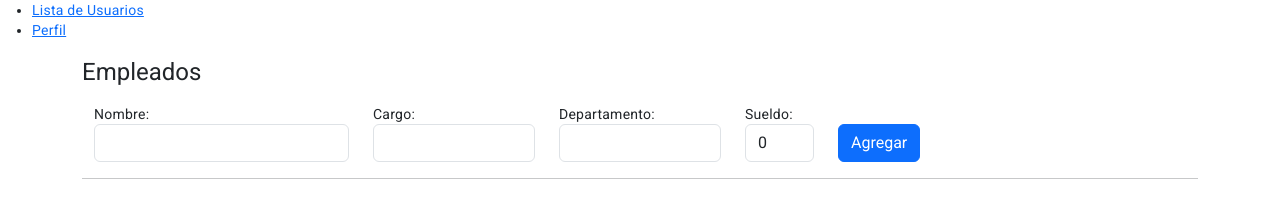
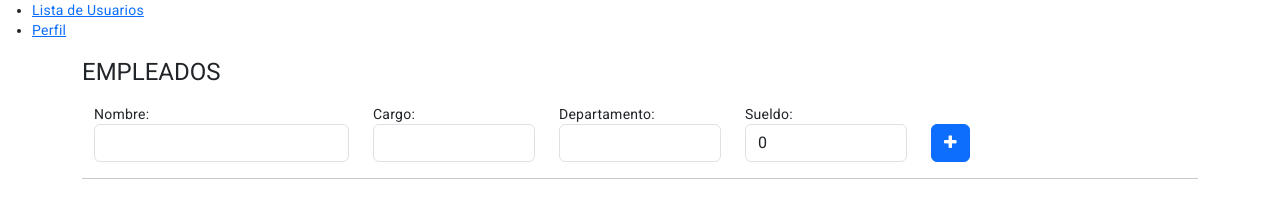
Before and after one commit to Raquel0701/frontend, an Angular app: page /empleado in a window 1280 px wide. Shown: the top 204 px of the page. Built offline with nearby package versions, Linux system fonts and the light colour scheme; no server answers.

Commit message:
update ViewTable

```diff
--- a/angular.json
+++ b/angular.json
@@ -22,7 +22,8 @@
             "styles": [
               "@angular/material/prebuilt-themes/indigo-pink.css",
               "src/styles.css",
-              "node_modules/bootstrap/dist/css/bootstrap.min.css"
+              "node_modules/bootstrap/dist/css/bootstrap.min.css",
+              "node_modules/font-awesome/css/font-awesome.css"
             ],
             "scripts": [
               "node_modules/jquery/dist/jquery.min.js",
--- a/package.json
+++ b/package.json
@@ -22,6 +22,7 @@
     "@angular/router": "^16.2.0",
     "bootstrap": "^5.3.2",
     "bootstrap-icons": "^1.11.1",
+    "font-awesome": "^4.7.0",
     "jquery": "^3.7.1",
     "popper.js": "^1.16.1",
     "rxjs": "~7.8.0",
--- a/src/app/components/agregar-empleado/agregar-empleado.component.html
+++ b/src/app/components/agregar-empleado/agregar-empleado.component.html
@@ -1,5 +1,4 @@
 <div class="container">
-  <!-- <h2>Agregar Nuevo Empleado</h2> -->
   <form (submit)="agregarEmpleado()">
     <div class="row">
       <div class="col-md-3">
@@ -42,7 +41,7 @@
           />
         </div>
       </div>
-      <div class="col-md-1">
+      <div class="col-md-2">
         <div class="form-group">
           <label for="sueldo">Sueldo:</label>
           <input
@@ -56,8 +55,10 @@
         </div>
       </div>
       <div class="col-md-3">
-        <br>
-        <button type="submit" class="btn btn-primary">Agregar</button>
+        <br />
+        <button type="submit" class="btn btn-primary">
+          <i class="fa fa-plus"></i>
+        </button>
       </div>
     </div>
   </form>
--- a/src/app/components/empleado/empleado.component.html
+++ b/src/app/components/empleado/empleado.component.html
@@ -1,7 +1,7 @@
 <!-- lista-usuarios.component.html -->
 
 <div class="container">
-  <h1>Empleados</h1>
+  <h1>EMPLEADOS</h1>
   <app-agregar-empleado
     (empleadoAgregado)="onEmpleadoAgregado()"
   ></app-agregar-empleado>
@@ -27,13 +27,13 @@
         <td>
           <button
             type="button"
-            class="btn btn-primary"
+            class="btn btn-sm  btn-primary"
             (click)="abrirModal(usuario)"
           >
-            Editar
+          <i class="fa fa-edit"></i>
           </button>
-          <a href="#" class="btn btn-danger">
-            <i class="bi bi-trash"></i> Eliminar
+          <a href="#" class="btn btn-sm  btn-danger m-1">
+            <i class="fa fa-trash"></i>
           </a>
         </td>
       </tr>
```
Also changed, not shown: 1 other file (tests, documents, lock files or other folders).
